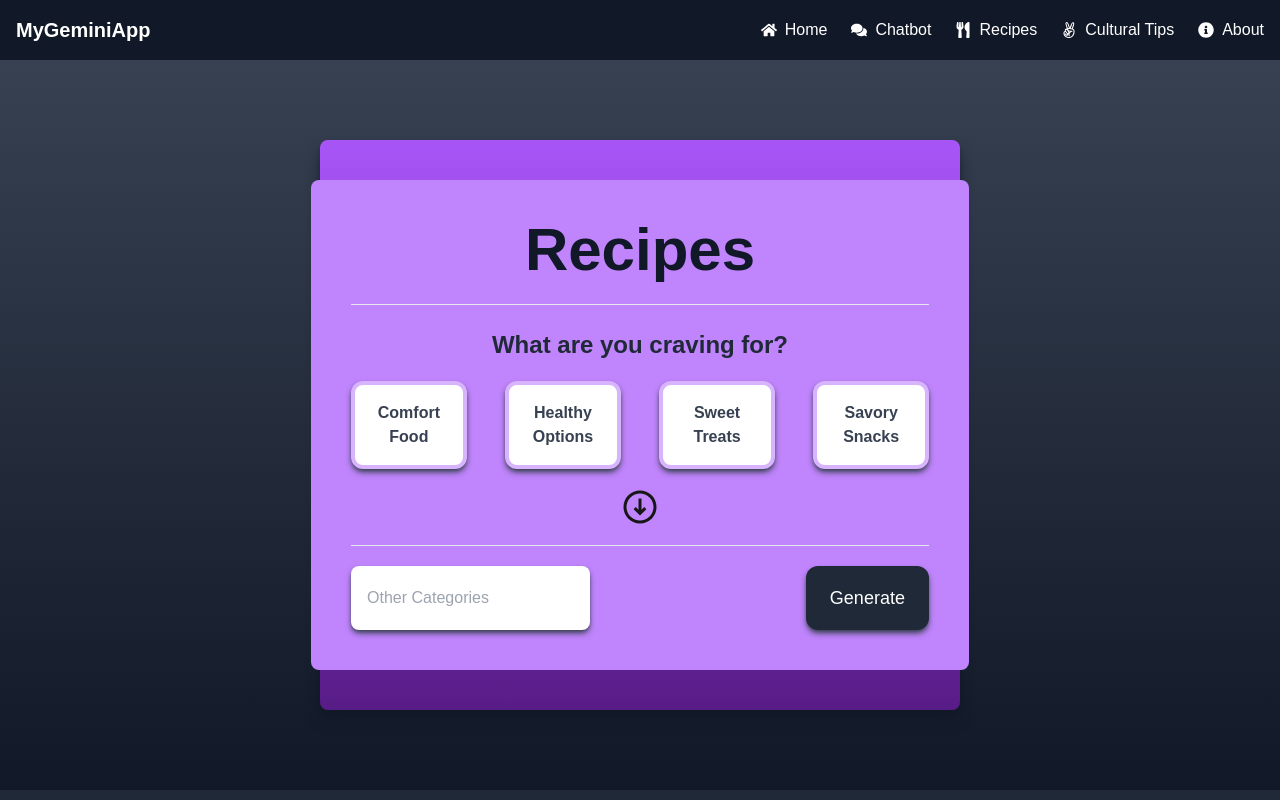
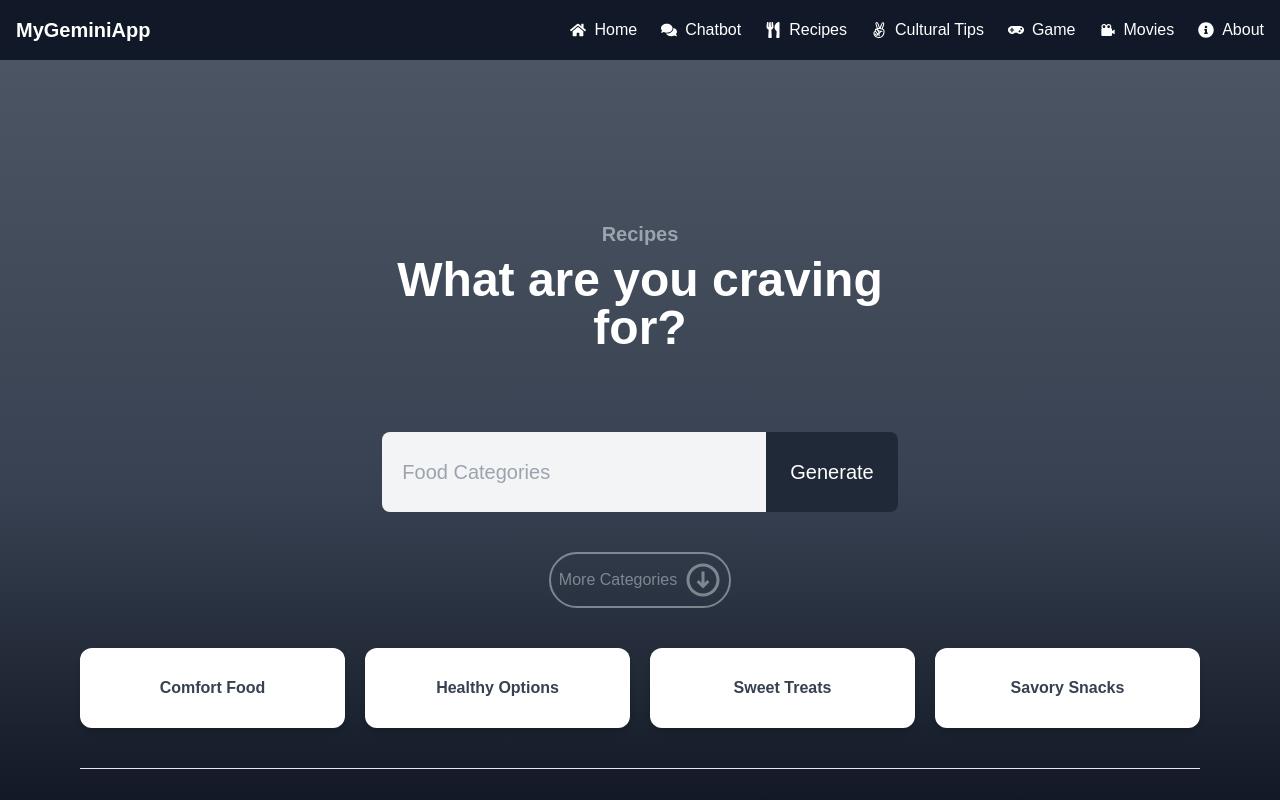
Before and after one commit to NoelPerland/gemini_project, a Next.js app: page /Hampus in a window 1280 px wide. Shown: the top 800 px of the page. Built offline with nearby package versions, Linux system fonts and the light colour scheme; no server answers.

Commit message:
Updated navbar,homescreen, hampus page, buttoncomponent

```diff
--- a/components/ButtonComponent.js
+++ b/components/ButtonComponent.js
@@ -3,7 +3,7 @@ export default function ButtonComponent({ title, func }) {
     <button
       onClick={() => func(title)}
       value={title}
-      className="btn-lg flex items-center p-10 justify-center  rounded-xl border-4 border-purple-300 bg-white text-base font-semibold text-gray-700 hover:text-white hover:bg-gray-800  shadow-md shadow-gray-700 w-1/5 hover:border-gray-600"
+      className="btn-lg flex items-center p-10 justify-center rounded-xl  bg-white text-base font-semibold text-gray-700 hover:text-white hover:bg-purple-500  shadow-md w-1/4 focus:bg-purple-500 focus:text-white "
     >
       {title}
     </button>
--- a/components/Header.js
+++ b/components/Header.js
@@ -5,7 +5,9 @@ import {
   FaUtensils,
   FaInfoCircle,
   FaAngellist,
+  FaGamepad,
 } from "react-icons/fa";
+import { BiSolidCameraMovie } from "react-icons/bi";
 
 export default function Header() {
   return (
@@ -55,6 +57,24 @@ export default function Header() {
           </li>
           <li>
             <Link
+              href="/Karro"
+              className="flex items-center gap-2 hover:text-gray-400"
+            >
+              <FaGamepad />
+              Game
+            </Link>
+          </li>
+          <li>
+            <Link
+              href="/Helin"
+              className="flex items-center gap-2 hover:text-gray-400"
+            >
+              <BiSolidCameraMovie />
+              Movies
+            </Link>
+          </li>
+          <li>
+            <Link
               href="/About"
               className="flex items-center gap-2 hover:text-gray-400"
             >
--- a/pages/Hampus.js
+++ b/pages/Hampus.js
@@ -3,9 +3,10 @@ import { useEffect, useState } from "react";
 import { model } from "@/util/ai";
 import { CgArrowDownO } from "react-icons/cg";
 import { CgArrowUpO } from "react-icons/cg";
+import { CgCloseO } from "react-icons/cg";
+import { IoReloadCircleOutline } from "react-icons/io5";
 
 export default function Hampus() {
-  const [searchCategory, setSearchCategory] = useState("");
   const [promt, setPromt] = useState("");
   const [answer, setAnswer] = useState([]);
   const [show, setShow] = useState(false);
@@ -20,7 +21,7 @@ export default function Hampus() {
 
   function applyPromt(title) {
     setPromt(
-      `Provide a valid json output without backticks at the start and end (very important). Provide the following data - name, desciptsion, time, ingredients(array), steps(array) and portions (No other external objects,arrays or keys can be provided!) Give me one meal within the category ${title}. Measurment should be in l,dl,ml, teaspoon and tablespoon.`
+      `Provide a valid json output without backticks at the start and end (very important). Provide the following data - name, desciptsion, time, ingredients(array), steps(array) and portions (No other external objects,arrays or keys can be provided!) Give me one meal within the category ${title}. Measurment should be in l,dl,ml, teaspoon and tablespoon. Never generate the same meal twice in a row`
     );
   }
 
@@ -28,38 +29,73 @@ export default function Hampus() {
     const result = await model.generateContent(promt);
     const data = JSON.parse(result.response.text());
     setAnswer(data);
-    console.log(data);
+    setShow(false);
   }
 
   function addCategory(e) {
     setPromt(
-      `Provide a valid json output without backticks at the start and end (very important). Provide the following data - name, desciptsion, time, ingredients(array), steps(array) and portions (No other external objects,arrays or keys can be provided!) Give me one meal within the category ${e.target.value}. Measurment should be in l,dl,ml, teaspoon and tablespoon.`
+      `Provide a valid json output without backticks at the start and end (very important). Provide the following data - name, desciptsion, time, ingredients(array), steps(array) and portions (No other external objects,arrays or keys can be provided!) Give me one meal within the category ${e.target.value}. Measurment should be in l,dl,ml, teaspoon and tablespoon.Never generate the same meal twice in a row`
     );
   }
 
   return (
-    <div className="flex flex-col py-20 gap-16 items-center justify-center bg-gradient-to-b from-gray-700 to-gray-900 ">
-      <div className="flex box-border w-3/6 items-center justify-center bg-gradient-to-b from-purple-500  rounded-lg to-purple-900 p-10 shadow-lg shadow-gray-900">
-        <div className="flex flex-col bg-purple-400 p-10 rounded-lg gap-5 ">
-          <div className="flex flex-col gap-6">
-            <h1 className="text-6xl font-bold text-center text-gray-900">
+    <div className="flex flex-col bg-gradient-to-b from-gray-600 via-gray-700 to-gray-950 px-20 py-40 gap-10">
+      <div className="flex flex-col items-center">
+        <h1 className="text-xl font-bold text-center text-gray-400 w-2/4 pb-2">
           Recipes
         </h1>
-            <hr />
-            <p className="text-center text-2xl text-gray-800 font-bold">
+        <h2 className="text-center text-5xl text-white font-bold w-2/4 pb-20">
           What are you craving for?
-            </p>
+        </h2>
+        <div className="flex justify-center w-2/4">
+          <input
+            onChange={addCategory}
+            type="text"
+            className="bg-gray-100 h-20 p-5 w-96 rounded-l-lg text-gray-800 text-xl outline-none"
+            placeholder="Food Categories"
+          ></input>
+          <button
+            onClick={sendPromt}
+            className="btn-lg rounded-r-lg h-20 bg-gray-800 text-xl text-white border-none hover:bg-gray-900"
+          >
+            Generate
+          </button>
+        </div>
       </div>
 
-          <div className="flex justify-between">
+      <div className="flex justify-center">
+        {!show && (
+          <button
+            className="flex  opacity-50 justify-center items-center gap-2 border-2 border-gray-300 rounded-full p-2 text-gray-300 hover:text-white hover:white hover:opacity-100"
+            onClick={showMore}
+          >
+            <p>More Categories</p>
+            <CgArrowDownO className="text-4xl" />
+          </button>
+        )}
+
+        {show && (
+          <button
+            className="flex  opacity-50 justify-center items-center gap-2 border-2 border-gray-300 rounded-full p-2 text-gray-300 hover:text-white hover:white hover:opacity-100"
+            onClick={showMore}
+          >
+            <p>Show Less</p>
+            <CgArrowUpO className="text-4xl" />
+          </button>
+        )}
+      </div>
+
+      <div className="flex flex-col gap-5">
+        <div className="flex justify-center gap-5">
           <ButtonComponent title="Comfort Food" func={applyPromt} />
           <ButtonComponent title="Healthy Options" func={applyPromt} />
           <ButtonComponent title="Sweet Treats" func={applyPromt} />
           <ButtonComponent title="Savory Snacks" func={applyPromt} />
         </div>
+
         {show && (
           <div className="flex flex-col gap-5 ">
-              <div className="flex justify-between">
+            <div className="flex justify-center gap-5">
               <ButtonComponent title="Fast Food" func={applyPromt} />
               <ButtonComponent
                 title="International Cuisines"
@@ -68,17 +104,14 @@ export default function Hampus() {
               <ButtonComponent title="Vegetarian" func={applyPromt} />
               <ButtonComponent title="Breakfast" func={applyPromt} />
             </div>
-              <div className="flex justify-between">
+            <div className="flex justify-center gap-5">
               <ButtonComponent title="Seafood" func={applyPromt} />
               <ButtonComponent title="Light Bites" func={applyPromt} />
               <ButtonComponent title="Cheat Meals" func={applyPromt} />
-                <ButtonComponent
-                  title="Late-Night Cravings"
-                  func={applyPromt}
-                />
+              <ButtonComponent title="Late-Night Cravings" func={applyPromt} />
             </div>
 
-              <div id="example" className="flex justify-between">
+            <div id="example" className="flex justify-center gap-5">
               <ButtonComponent title="Spicy Foods" func={applyPromt} />
               <ButtonComponent title="Grilled & BBQ" func={applyPromt} />
               <ButtonComponent title="Drinks & Smoothies" func={applyPromt} />
@@ -86,42 +119,23 @@ export default function Hampus() {
             </div>
           </div>
         )}
-          <div className="flex justify-center">
-            {!show && (
-              <button className="flex justify-center" onClick={showMore}>
-                <CgArrowDownO className="text-4xl " />
-              </button>
-            )}
+      </div>
 
-            {show && (
-              <button className="flex justify-center " onClick={showMore}>
-                <CgArrowUpO className="text-4xl" />
-              </button>
-            )}
-          </div>
       <hr />
-          <div className="flex justify-between ">
-            <div className="flex gap-4">
-              <input
-                onChange={addCategory}
-                type="text"
-                className="bg-white  px-4 rounded-lg text-gray-900 shadow-md shadow-gray-700"
-                placeholder="Other Categories"
-              ></input>
-            </div>
-            <button
-              onClick={sendPromt}
-              className="btn-lg rounded-xl bg-gray-800 text-lg text-white border-none shadow-md shadow-gray-700 hover:bg-gray-900"
-            >
-              Generate
-            </button>
-          </div>
 
       {answer.name && (
         <div className="flex flex-col bg-white text-gray-900 rounded-lg box-border">
+          <button
+            onClick={() => {
+              sendPromt();
+            }}
+            className="flex bg-gray-200 justify-center text-4xl p-5 hover:bg-purple-500 hover:text-white rounded-t-lg"
+          >
+            <IoReloadCircleOutline />
+          </button>
           <div className="flex justify-between p-5 items-center">
             <h2 className="text-4xl font-bold">{answer.name}</h2>
-                <div className="flex flex-col p-5">
+            <div className="flex flex-col p-5 items-end">
               <div className="rating justify-end pb-5">
                 <input
                   type="radio"
@@ -159,7 +173,7 @@ export default function Hampus() {
           <div>
             <p className="text-xl p-5 bg-gray-100">{answer.description}</p>
             <h2 className="flex flex-col p-5 text-gray-900 text-xl font-semibold">
-                  ingredients:
+              Ingredients:
             </h2>
           </div>
 
@@ -190,10 +204,16 @@ export default function Hampus() {
               return items;
             })()}
           </ul>
+          <button
+            onClick={() => {
+              setAnswer([]);
+            }}
+            className="flex justify-center text-4xl p-5 hover:bg-purple-500 hover:text-white rounded-b-lg"
+          >
+            <CgCloseO />
+          </button>
         </div>
       )}
     </div>
-      </div>
-    </div>
   );
 }
--- a/pages/index.js
+++ b/pages/index.js
@@ -56,8 +56,9 @@ export default function Home() {
                   Cultural Tips
                 </h3>
                 <p className="text-gray-600">
-                  Discover the best cultutal events going on around in the biggest swedish cities with our AI cultural-guide with personalized trips
-                  for unforgettable time!
+                  Discover the best cultutal events going on around in the
+                  biggest swedish cities with our AI cultural-guide with
+                  personalized trips for unforgettable time!
                 </p>
                 <br />
               </a>
@@ -70,7 +71,9 @@ export default function Home() {
                 className="bg-purple-400  hover:bg-purple-500 p-6 shadow rounded-lg block text-center"
               >
                 <h3 className="text-xl font-bold mb-2 text-slate-700">Karro</h3>
-                <p className="text-gray-600">Brief descripton</p>
+                <p className="text-gray-600">
+                  Learn and play with AI-generated flashcards!
+                </p>
               </a>
             </div>
             <div>
@@ -79,7 +82,11 @@ export default function Home() {
                 className="bg-purple-400  hover:bg-purple-500 p-6 shadow rounded-lg block text-center"
               >
                 <h3 className="text-xl font-bold mb-2 text-slate-700">Helin</h3>
-                <p className="text-gray-600">Brief descripton</p>
+                <p className="text-gray-600">
+                  Tell me your favorite genres, actors, or even just a feeling
+                  you're looking for and I'll help you discover your next
+                  cinematic obsession. Let's find your perfect movie!
+                </p>
               </a>
             </div>
           </div>
```
Lines whose indentation alone changed are shown as unchanged.
